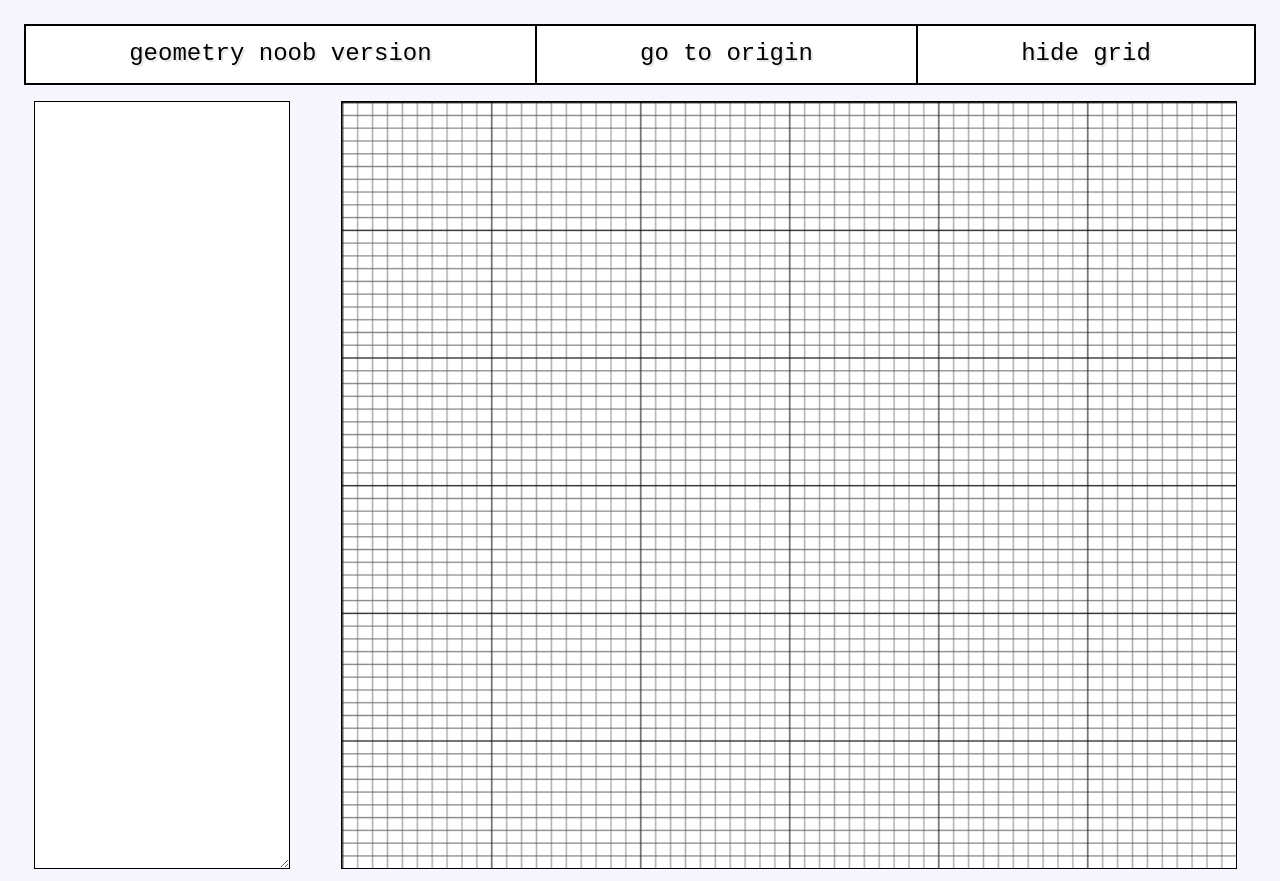
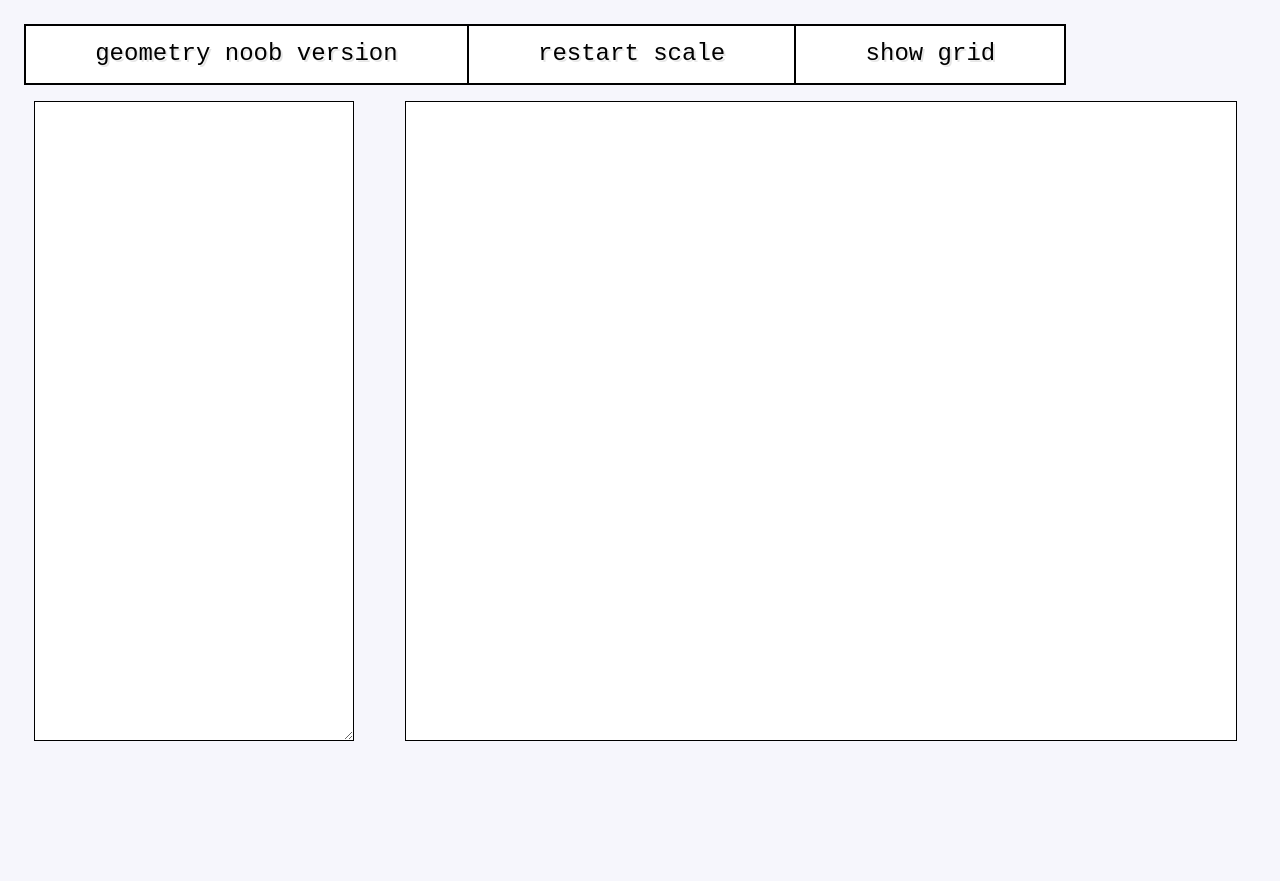
Before and after one commit to abraham-murillo/Geometry-drawing-tool, a React (Create React App) app: page / in a window 1280 px wide. After the commit the page ends 800 px from the top, so only its background shows below. Built offline with nearby package versions, Linux system fonts and the light colour scheme.

Commit message:
Write text to objects and text object

```diff
--- a/src/App.js
+++ b/src/App.js
@@ -11,8 +11,8 @@ class App extends Component {
 
     this.state = {
       objects: [],
-      showGrid: true,
-      goToOrigin: false,
+      showGrid: false,
+      restartScale: false,
     }
   }
 
@@ -62,20 +62,12 @@ class App extends Component {
     })
   }
 
-  goToOriginButton(event) {
-    this.setState(() => {
-      return {
-        goToOrigin: true
-      }
-    })
+  restartScale(event) {
+    this.setState({restartScale: true})
   }
 
-  restartGoToOrigin() {
-    this.setState(() => {
-      return {
-        goToOrigin: false
-      }
-    })
+  restartScaleDone() {
+    this.setState({restartScale: false})
   }
 
   render() {
@@ -84,8 +76,8 @@ class App extends Component {
         <div className="multi-button">
           <button>Geometry noob version</button>
 
-          <button onClick={this.goToOriginButton.bind(this)} >
-            Go to origin
+          <button onClick={this.restartScale.bind(this)} >
+            Restart scale
           </button>
 
           <button onClick={this.showGridButton.bind(this)}>
@@ -103,8 +95,8 @@ class App extends Component {
 
           <Canvas objects={this.state.objects}
                   showGrid={this.state.showGrid}
-                  goToOrigin={this.state.goToOrigin}
-                  restartGoToOrigin={this.restartGoToOrigin.bind(this)} />
+                  restartScale={this.state.restartScale}
+                  restartScaleDone={this.restartScaleDone.bind(this)} />
         </div>
       </div>
     )
--- a/src/Canvas.js
+++ b/src/Canvas.js
@@ -1,5 +1,5 @@
 import React, { Component } from "react";
-import { drawGrid, drawPoint, drawLine, drawSegment, drawCircle, drawPolygon } from "./Geometry";
+import { drawText, drawGrid, drawPoint, drawLine, drawSegment, drawCircle, drawPolygon } from "./Geometry";
 import "./styles.css"
 
 class Canvas extends Component {
@@ -16,28 +16,31 @@ class Canvas extends Component {
       marginTop: 0,
     }
 
-    this.restartGoToOrigin = this.restartGoToOrigin.bind(this)
+    this.restartScale = this.restartScale.bind(this)
   }
 
-  restartGoToOrigin() {
+  restartScale() {
     console.log("Restart go to origin Canvas")
 
+    this.setState(() => {
+      return {
+        scale: 10,
+        dragging: false,
+        x: 0,
+        y: 0,
+      }
+    })
   }
 
   prepareCanvas() {
     const canvas = this.canvasRef.current
     const ctx = canvas.getContext('2d')
 
-    if (this.props.goToOrigin) {
-      this.restartGoToOrigin()
-      this.props.restartGoToOrigin()
-    }
-
-    ctx.clearRect(-this.state.marginLeft, -this.state.marginTop, canvas.width, canvas.height);
+    ctx.clearRect(-this.state.marginLeft, -this.state.marginTop, canvas.width, canvas.height)
 
     ctx.fillStyle = 'white'
     ctx.fillRect(-this.state.marginLeft, -this.state.marginTop, canvas.width, canvas.height)
-    ctx.rect(-this.state.marginLeft, -this.state.marginTop, canvas.width, canvas.height);
+    ctx.rect(-this.state.marginLeft, -this.state.marginTop, canvas.width, canvas.height)
 
     if (this.props.showGrid) {
       ctx.fillStyle = drawGrid({deltaX: 10, deltaY: 10, color: '#606060', scale: this.state.scale})
@@ -63,29 +66,35 @@ class Canvas extends Component {
       const type = object[0]
       const objectToDraw = {ctx, canvas, obj: object, scale: this.state.scale}
 
+      if (type.length > 1 && !type.endsWith("poly")) {
+        // A text object
+        drawText(objectToDraw)
+        continue
+      }
+
       switch (type[0]) {
         case 'p':
           if (type.endsWith("poly"))
             drawPolygon(objectToDraw)
           else
             drawPoint(objectToDraw)
-          break;
+          break
 
         case 'l':
           drawLine(objectToDraw)
-          break;
+          break
 
         case 's':
           drawSegment(objectToDraw)
-          break;
+          break
 
         case 'c':
           drawCircle(objectToDraw)
-          break;
+          break
 
         default:
           console.log("wtf bro!!")
-          break;
+          break
       }
     }
 
@@ -97,6 +106,10 @@ class Canvas extends Component {
   }
 
   componentDidUpdate() {
+    if (this.props.restartScale) {
+      this.restartScale()
+      this.props.restartScaleDone()
+    }
     this.prepareCanvas()
     this.drawObjects()
   }
@@ -105,7 +118,7 @@ class Canvas extends Component {
     const deltaScale = 0.01
 
     this.setState((prevState) => {
-      let newScale = prevState.scale + event.deltaY * -deltaScale;
+      let newScale = prevState.scale + event.deltaY * -deltaScale
       newScale = Math.min(500, Math.max(1, newScale))
 
       return {
@@ -135,7 +148,7 @@ class Canvas extends Component {
 
         curState.marginLeft += deltaX
         curState.marginTop += deltaY
-        ctx.translate(deltaX, deltaY);
+        ctx.translate(deltaX, deltaY)
 
         curState.x = event.clientX
         curState.y = event.clientY
@@ -157,7 +170,7 @@ class Canvas extends Component {
 
   render() {
     return (
-        <canvas width="600" height="600"
+          <canvas width="1000" height="800"
                   className="image"
                   ref={this.canvasRef}
                   onWheel={this.zoomInOut.bind(this)}
--- a/src/Geometry.js
+++ b/src/Geometry.js
@@ -1,8 +1,28 @@
-import React from "react";
-
 const LineWidth = 0.2
 const Smallest = 3
 const Biggest = 4
+
+function isNumeric(num) {
+  return !isNaN(num)
+}
+
+function isColor(x){
+  let s = new Option().style
+  s.color = x
+  let test1 = s.color == x
+  let test2 = /^#[0-9A-F]{6}$/i.test(x)
+  return (test1 == true || test2 == true)
+}
+
+function getX(props) {
+  const { x, canvas, scale } = props
+  return scale * parseFloat(x) + canvas.width / 2
+}
+
+function getY(props) {
+  const { y, canvas, scale } = props
+  return -scale * parseFloat(y) + canvas.height / 2
+}
 
 export function drawGrid(props) {
   // This don't scale itself :c
@@ -26,47 +46,87 @@ export function drawGrid(props) {
   return ctx.createPattern(canvas, 'repeat')
 }
 
-function getX(props) {
-  const { x, canvas, scale } = props
-  return scale * parseFloat(x) + canvas.width / 2
+function drawTextAt(props) {
+  const { ctx, canvas, text, x, y, scale, color } = props
+
+  let fontSize = Math.min(20, Math.max(10, scale))
+
+  ctx.font = fontSize + "px Comic Sans MS";
+  ctx.fillStyle = color;
+  ctx.fillText(text, x + 5, y + 5);
 }
 
-function getY(props) {
-  const { y, canvas, scale } = props
-  return -scale * parseFloat(y) + canvas.height / 2
+export function drawText(props) {
+  // Lets see how useful you are
+  const { ctx, canvas, obj, scale } = props
+
+  const text = " " + obj[0] + " "
+  const x = getX({ x: obj[1], canvas, scale })
+  const y = getY({ y: obj[2], canvas, scale })
+  const color = obj.length >= 4 ? obj[3] : 'black'
+
+  drawTextAt({ ctx, canvas, text, x, y, scale, color })
 }
 
 export function drawPoint(props) {
   // point x y color
+  // point x y text
+  // point x y color text
   const { ctx, canvas, obj, scale } = props
 
   if (obj.length < 3)
     return
 
-  const x = getX({x: obj[1], canvas, scale})
-  const y = getY({y: obj[2], canvas, scale})
-  const color = obj.length >= 4 ? obj[3] : 'black'
+  const x = getX({ x: obj[1], canvas, scale })
+  const y = getY({ y: obj[2], canvas, scale })
+
+  let color = 'black'
+  let text = ""
+  if (obj.length >= 4) {
+    if (isColor(obj[3])) {
+      color = obj[3]
+      if (obj.length >= 5)
+        text = obj[4]
+    } else {
+      text = obj[3]
+    }
+  }
 
   ctx.fillStyle = color;
+  ctx.strokeStyle = 'black';
   ctx.beginPath()
   const r = Math.max(Smallest, Math.min(Biggest, scale * LineWidth))
   ctx.arc(x, y, r, 0, 2 * Math.PI)
   ctx.fill()
-  ctx.strokeStyle = 'black';
+
+  drawTextAt({ ctx, canvas, text, x, y, scale, color })
 }
 
 export function drawLine(props) {
   // line x1 y1 x2 y2 color
+  // line x1 y1 x2 y2 text
+  // line x1 y1 x2 y2 color text
   const { ctx, canvas, obj, scale } = props
 
   if (obj.length < 5)
     return
 
-  const x1 = getX({x: obj[1], canvas, scale})
-  const y1 = getY({y: obj[2], canvas, scale})
-  const x2 = getX({x: obj[3], canvas, scale})
-  const y2 = getY({y: obj[4], canvas, scale})
-  const color = obj.length >= 5 ? obj[5] : 'black'
+  const x1 = getX({ x: obj[1], canvas, scale })
+  const y1 = getY({ y: obj[2], canvas, scale })
+  const x2 = getX({ x: obj[3], canvas, scale })
+  const y2 = getY({ y: obj[4], canvas, scale })
+
+  let color = 'black'
+  let text = ""
+  if (obj.length >= 6) {
+    if (isColor(obj[5])) {
+      color = obj[5]
+      if (obj.length >= 7)
+        text = obj[6]
+    } else {
+      text = obj[5]
+    }
+  }
 
   const dirx = x2 - x1
   const diry = y2 - y1
@@ -79,7 +139,8 @@ export function drawLine(props) {
   ctx.moveTo(x1, y1);
   ctx.lineTo(x1 - dirx * canvas.width, y1 - diry * canvas.height);
   ctx.stroke()
-  ctx.strokeStyle = 'black';
+
+  drawTextAt({ ctx, canvas, text, x: (x1 + x2) / 2, y: (y1 + y2) / 2, scale, color })
 }
 
 export function drawSegment(props) {
@@ -89,11 +150,22 @@ export function drawSegment(props) {
   if (obj.length < 5)
     return
 
-  const x1 = getX({x: obj[1], canvas, scale})
-  const y1 = getY({y: obj[2], canvas, scale})
-  const x2 = getX({x: obj[3], canvas, scale})
-  const y2 = getY({y: obj[4], canvas, scale})
-  const color = obj.length >= 5 ? obj[5] : 'black'
+  const x1 = getX({ x: obj[1], canvas, scale })
+  const y1 = getY({ y: obj[2], canvas, scale })
+  const x2 = getX({ x: obj[3], canvas, scale })
+  const y2 = getY({ y: obj[4], canvas, scale })
+
+  let color = 'black'
+  let text = ""
+  if (obj.length >= 6) {
+    if (isColor(obj[5])) {
+      color = obj[5]
+      if (obj.length >= 7)
+        text = obj[6]
+    } else {
+      text = obj[5]
+    }
+  }
 
   ctx.strokeStyle = color;
   ctx.beginPath();
@@ -101,44 +173,76 @@ export function drawSegment(props) {
   ctx.moveTo(x1, y1);
   ctx.lineTo(x2, y2);
   ctx.stroke()
-  ctx.strokeStyle = 'black';
+
+  drawTextAt({ ctx, canvas, text, x: (x1 + x2) / 2, y: (y1 + y2) / 2, scale, color })
 }
 
 export function drawCircle(props) {
   // circle x y radio color
+  // circle x y radio text
+  // circle x y radio color text
   const { ctx, canvas, obj, scale } = props
 
   if (obj.length < 4)
     return
 
-  const x = getX({x: obj[1], canvas, scale})
-  const y = getY({y: obj[2], canvas, scale})
+  const x = getX({ x: obj[1], canvas, scale })
+  const y = getY({ y: obj[2], canvas, scale })
   const r = scale * parseFloat(obj[3])
-  const color = obj.length >= 4 ? obj[4] : 'black'
+
+  let color = 'black'
+  let text = ""
+  if (obj.length >= 5) {
+    if (isColor(obj[4])) {
+      color = obj[4]
+      if (obj.length >= 6)
+        text = obj[5]
+    } else {
+      text = obj[4]
+    }
+  }
 
   ctx.strokeStyle = color;
   ctx.beginPath()
   ctx.lineWidth = Math.max(Smallest, Math.min(Biggest, scale * LineWidth))
   ctx.arc(x, y, r, 0, 2 * Math.PI)
   ctx.stroke()
-  ctx.strokeStyle = 'black';
+
+  drawTextAt({ ctx, canvas, text, x: x + r, y, scale, color })
 }
 
 export function drawPolygon(props) {
   // poly x1 y1 x2 y2 ... xn yn color
+  // poly x1 y1 x2 y2 ... xn yn text
+  // poly x1 y1 x2 y2 ... xn yn color text
   const { ctx, canvas, obj, scale } = props
 
   if (obj.length < 5)
     return
 
   const poly = []
-  for (let i = 1; i < obj.length - 1; i += 2) {
-    const x = getX({x: obj[i], canvas, scale})
-    const y = getY({y: obj[i + 1], canvas, scale})
-    poly.push({ x, y })
+  let rightMost = { x: -100000000, y: -100000000 }
+  for (let i = 1; i < obj.length - 1; i += 2)
+    if (isNumeric(obj[i]) && isNumeric(obj[i + 1])) {
+      const x = getX({ x: obj[i], canvas, scale })
+      const y = getY({ y: obj[i + 1], canvas, scale })
+      poly.push({ x, y })
+
+      if (x > rightMost.x)
+        rightMost = { x: x, y: y }
+    }
+
+  let color = 'black'
+  let text = ""
+  if (2 * poly.length + 1 < obj.length) {
+    if (isColor(obj[2 * poly.length + 1])) {
+      color = obj[2 * poly.length + 1]  // for sure its the color
+      if (obj.length - 1 != 2 * poly.length + 1)
+        text = obj[obj.length - 1] // text to write if isn't the color
+    } else {
+      text = obj[2 * poly.length + 1] // is it text?
+    }
   }
-
-  const color = obj.length % 2 == 0 && poly.length >= 1 ? obj[obj.length - 1] : 'black'
 
   ctx.strokeStyle = color;
   ctx.lineWidth = Math.max(Smallest, Math.min(Biggest, scale * LineWidth)) / 2
@@ -154,5 +258,6 @@ export function drawPolygon(props) {
     ctx.lineTo(poly[j].x, poly[j].y);
     ctx.stroke()
   }
-  ctx.strokeStyle = 'black';
+
+  drawTextAt({ ctx, canvas, text, x: rightMost.x, y: rightMost.y, scale, color })
 }
--- a/src/button.css
+++ b/src/button.css
@@ -18,7 +18,7 @@
 
 .multi-button {
   display: flex;
-  width: 100%;
+  width: 85%;
   place-items: center;
   padding: calc(var(--space));
   /* box-shadow: var(--shadow) 4px 4px; */
--- a/src/styles.css
+++ b/src/styles.css
@@ -10,8 +10,8 @@ body {
   position: static;
   /* display: block; */
   padding: 0;
-  width: 20vw;
-  height: 60vw;
+  width: 25vw;
+  height: 50vw;
   margin: 0vw 2vw;
   background-color: white;
   border:black 1px solid;
@@ -21,8 +21,8 @@ body {
   position: static;
   display: inline-block;
   padding: 0;
-  width: 70vw;
-  height: 60vw;
+  width: 65vw;
+  height: 50vw;
   margin: 0vw 2vw;
   border:black 1px solid;
 }
```
Also changed, not shown: 1 other file (tests, documents, lock files or other folders). Lines whose indentation alone changed are shown as unchanged.
